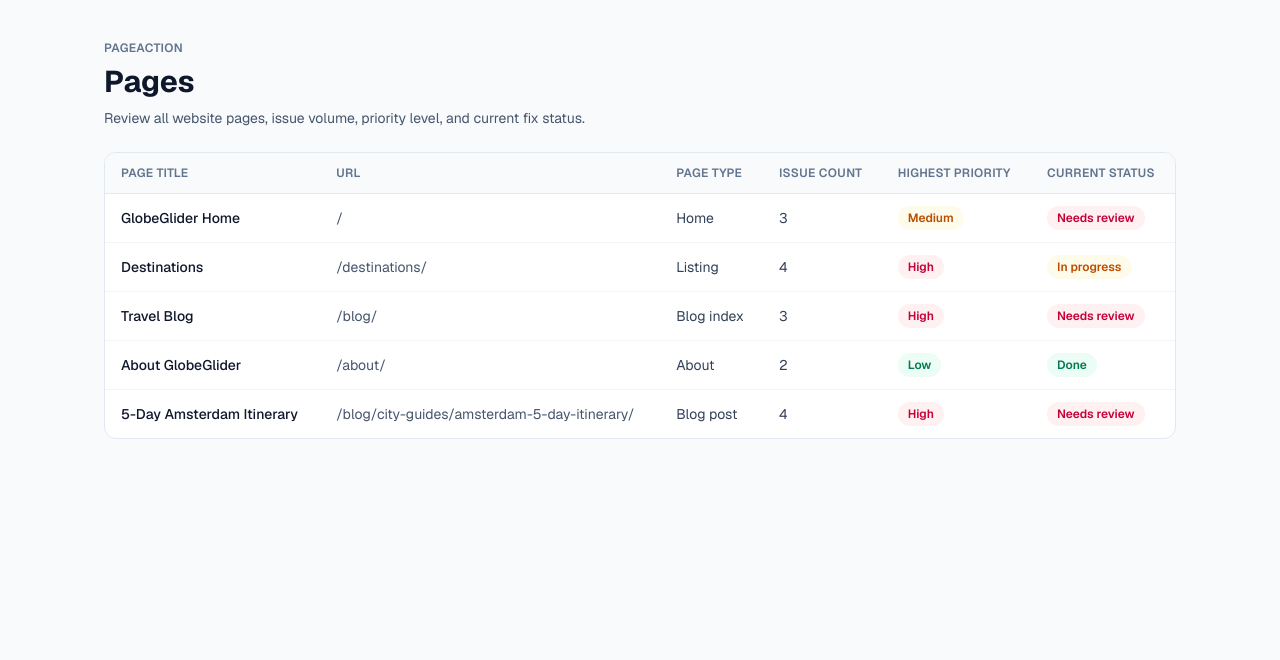
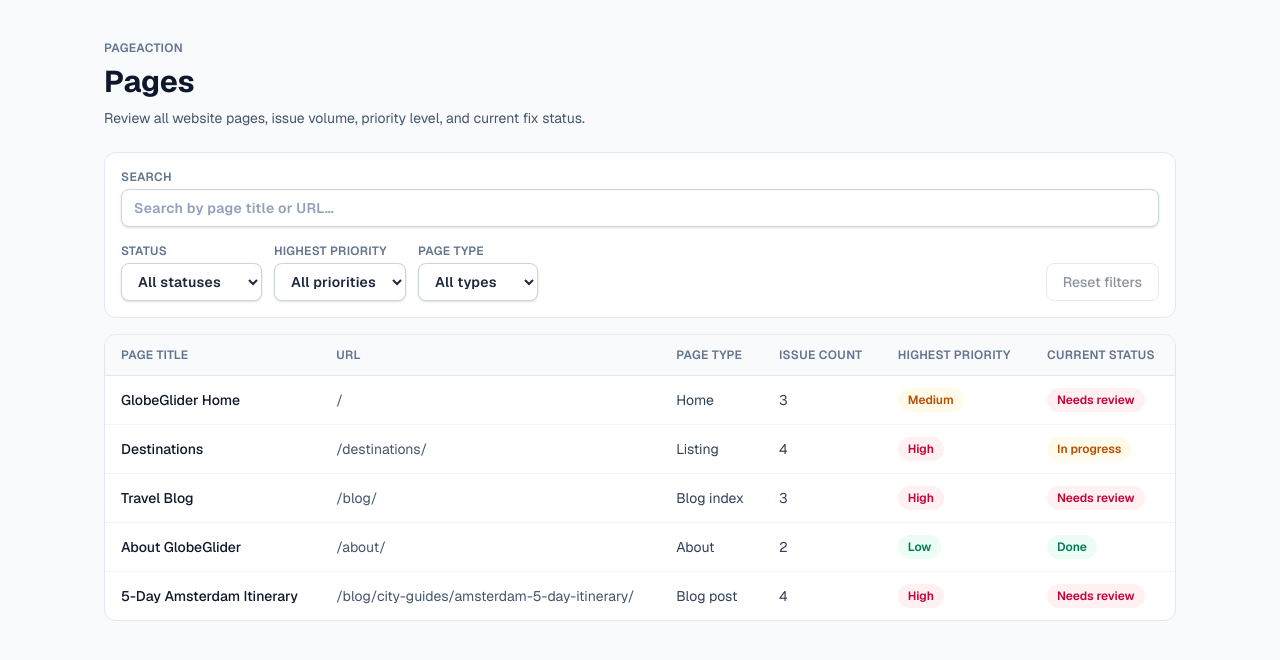
Before and after one commit to nmrtsnh/PageAction, a Next.js app: page /pages in a window 1280 px wide. Shown: the top 660 px of the page. Built offline with nearby package versions, Linux system fonts and the light colour scheme.

Commit message:
Extract pages dashboard view component

```diff
--- a/src/app/pages/page.tsx
+++ b/src/app/pages/page.tsx
@@ -1,8 +1,8 @@
-import { PagesTable } from "@/components/dashboard/pages-table";
+import { PagesView } from "@/components/dashboard/pages-view";
 import { PAGEACTION_WORKSPACE_EYEBROW } from "@/lib/pageaction-copy";
 import { getPageTableRows } from "@/lib/mock-page-audits";
 
-export default function PagesView() {
+export default function PagesRoute() {
   const rows = getPageTableRows();
 
   return (
@@ -18,7 +18,7 @@ export default function PagesView() {
             fix status.
           </p>
         </header>
-        <PagesTable rows={rows} />
+        <PagesView rows={rows} />
       </div>
     </main>
   );
--- /dev/null
+++ b/src/components/dashboard/pages-view.tsx
@@ -0,0 +1,174 @@
+"use client";
+
+import { PagesTable } from "@/components/dashboard/pages-table";
+import {
+  formatIssuePriority,
+  formatPageStatus,
+  formatPageType,
+} from "@/lib/format-page-display";
+import type {
+  IssuePriority,
+  PageStatus,
+  PageTableRow,
+  PageType,
+} from "@/types/page-data";
+import { useMemo, useState } from "react";
+
+const ALL = "all" as const;
+
+type StatusFilter = typeof ALL | PageStatus;
+type PriorityFilter = typeof ALL | IssuePriority | "none";
+type PageTypeFilter = typeof ALL | PageType;
+
+const STATUS_OPTIONS: PageStatus[] = ["needs-review", "in-progress", "done"];
+const PRIORITY_OPTIONS: (IssuePriority | "none")[] = ["high", "medium", "low", "none"];
+const PAGE_TYPE_OPTIONS: PageType[] = [
+  "home",
+  "listing",
+  "blog-index",
+  "about",
+  "blog-post",
+];
+
+type PagesViewProps = {
+  rows: PageTableRow[];
+};
+
+export function PagesView({ rows }: PagesViewProps) {
+  const [searchQuery, setSearchQuery] = useState("");
+  const [statusFilter, setStatusFilter] = useState<StatusFilter>(ALL);
+  const [priorityFilter, setPriorityFilter] = useState<PriorityFilter>(ALL);
+  const [pageTypeFilter, setPageTypeFilter] = useState<PageTypeFilter>(ALL);
+
+  const filteredRows = useMemo(() => {
+    const q = searchQuery.trim().toLowerCase();
+    return rows.filter((row) => {
+      if (statusFilter !== ALL && row.status !== statusFilter) {
+        return false;
+      }
+      if (priorityFilter !== ALL && row.highestPriority !== priorityFilter) {
+        return false;
+      }
+      if (pageTypeFilter !== ALL && row.pageType !== pageTypeFilter) {
+        return false;
+      }
+      if (q) {
+        const titleMatch = row.title.toLowerCase().includes(q);
+        const urlMatch = row.url.toLowerCase().includes(q);
+        if (!titleMatch && !urlMatch) {
+          return false;
+        }
+      }
+      return true;
+    });
+  }, [rows, searchQuery, statusFilter, priorityFilter, pageTypeFilter]);
+
+  const hasActiveFilters =
+    searchQuery.trim() !== "" ||
+    statusFilter !== ALL ||
+    priorityFilter !== ALL ||
+    pageTypeFilter !== ALL;
+
+  function resetFilters() {
+    setSearchQuery("");
+    setStatusFilter(ALL);
+    setPriorityFilter(ALL);
+    setPageTypeFilter(ALL);
+  }
+
+  const selectClassName =
+    "rounded-lg border border-slate-300 bg-white px-3 py-2 text-sm text-slate-800 shadow-sm focus:border-slate-400 focus:outline-none focus:ring-1 focus:ring-slate-300";
+
+  const inputClassName =
+    "w-full min-w-0 rounded-lg border border-slate-300 bg-white px-3 py-2 text-sm text-slate-800 shadow-sm placeholder:text-slate-400 focus:border-slate-400 focus:outline-none focus:ring-1 focus:ring-slate-300 sm:min-w-[16rem]";
+
+  return (
+    <div>
+      <div className="mb-4 flex flex-col gap-4 rounded-xl border border-slate-200 bg-white p-4">
+        <label className="flex w-full flex-col gap-1 text-xs font-semibold uppercase tracking-wide text-slate-500">
+          Search
+          <input
+            type="search"
+            value={searchQuery}
+            onChange={(e) => setSearchQuery(e.target.value)}
+            placeholder="Search by page title or URL…"
+            className={inputClassName}
+            autoComplete="off"
+          />
+        </label>
+        <div className="flex flex-col gap-4 sm:flex-row sm:flex-wrap sm:items-end sm:justify-between">
+        <div className="flex flex-col gap-3 sm:flex-row sm:flex-wrap sm:items-end">
+          <label className="flex flex-col gap-1 text-xs font-semibold uppercase tracking-wide text-slate-500">
+            Status
+            <select
+              className={selectClassName}
+              value={statusFilter}
+              onChange={(e) =>
+                setStatusFilter(e.target.value as StatusFilter)
+              }
+            >
+              <option value={ALL}>All statuses</option>
+              {STATUS_OPTIONS.map((s) => (
+                <option key={s} value={s}>
+                  {formatPageStatus(s)}
+                </option>
+              ))}
+            </select>
+          </label>
+          <label className="flex flex-col gap-1 text-xs font-semibold uppercase tracking-wide text-slate-500">
+            Highest priority
+            <select
+              className={selectClassName}
+              value={priorityFilter}
+              onChange={(e) =>
+                setPriorityFilter(e.target.value as PriorityFilter)
+              }
+            >
+              <option value={ALL}>All priorities</option>
+              {PRIORITY_OPTIONS.map((p) => (
+                <option key={p} value={p}>
+                  {formatIssuePriority(p)}
+                </option>
+              ))}
+            </select>
+          </label>
+          <label className="flex flex-col gap-1 text-xs font-semibold uppercase tracking-wide text-slate-500">
+            Page type
+            <select
+              className={selectClassName}
+              value={pageTypeFilter}
+              onChange={(e) =>
+                setPageTypeFilter(e.target.value as PageTypeFilter)
+              }
+            >
+              <option value={ALL}>All types</option>
+              {PAGE_TYPE_OPTIONS.map((t) => (
+                <option key={t} value={t}>
+                  {formatPageType(t)}
+                </option>
+              ))}
+            </select>
+          </label>
+        </div>
+        <button
+          type="button"
+          onClick={resetFilters}
+          disabled={!hasActiveFilters}
+          className="inline-flex items-center justify-center rounded-lg border border-slate-300 bg-white px-4 py-2 text-sm font-medium text-slate-800 transition hover:bg-slate-100 disabled:cursor-not-allowed disabled:opacity-50"
+        >
+          Reset filters
+        </button>
+        </div>
+      </div>
+
+      {filteredRows.length === 0 ? (
+        <p className="rounded-xl border border-slate-200 bg-white p-6 text-sm text-slate-600">
+          No pages match your search or filters. Try adjusting or reset to see
+          all pages.
+        </p>
+      ) : (
+        <PagesTable rows={filteredRows} />
+      )}
+    </div>
+  );
+}
```
